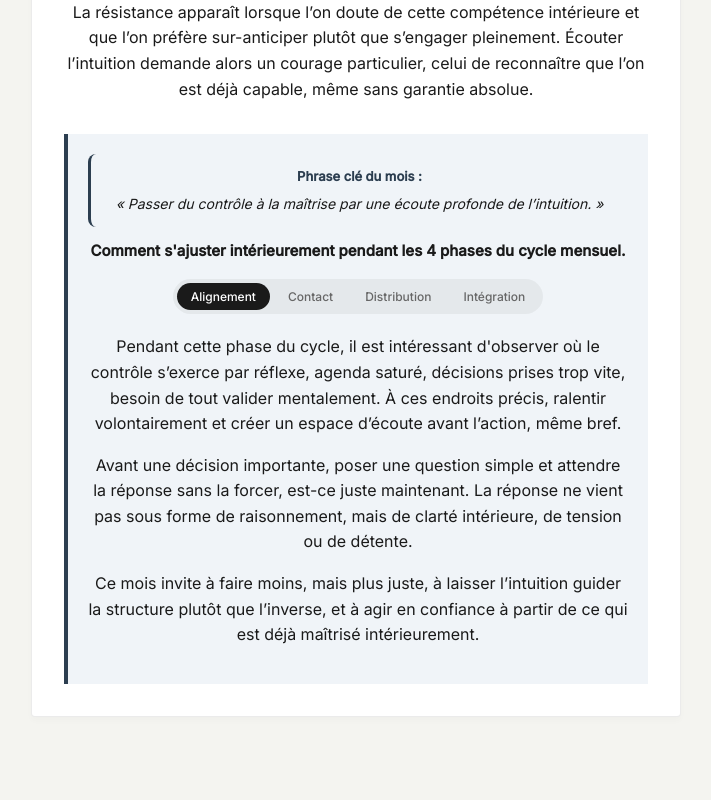
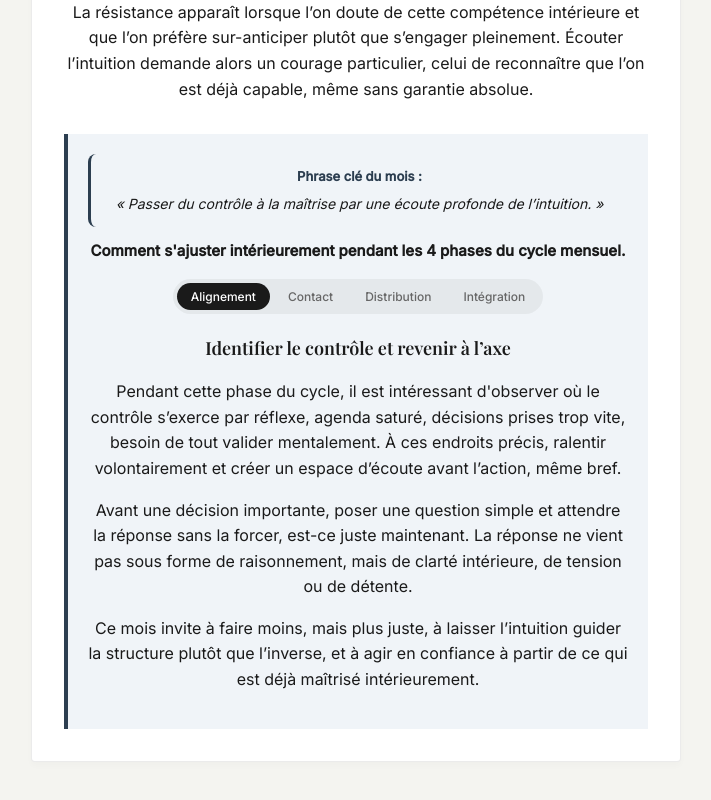
Before and after one commit to NeousAxis/cosmos-app, a React (Vite) app in the folder cosmos-web/: page / in a window 1280 px wide. Shown: the part 1207-2007 px from the top of the page, without its empty margins (284-995 px from the left). Built offline with nearby package versions, Linux system fonts and the light colour scheme.

Commit message:
update cycle text

```diff
--- a/cosmos-web/src/App.jsx
+++ b/cosmos-web/src/App.jsx
@@ -466,6 +466,7 @@ function App() {
 
                                 switch (actionTab) {
                                   case 'alignement':
+                                    title = "Identifier le contrôle et revenir à l’axe";
                                     text = `Pendant cette phase du cycle, il est intéressant d'observer où le contrôle s’exerce par réflexe, agenda saturé, décisions prises trop vite, besoin de tout valider mentalement. À ces endroits précis, ralentir volontairement et créer un espace d’écoute avant l’action, même bref.
 
 Avant une décision importante, poser une question simple et attendre la réponse sans la forcer, est-ce juste maintenant. La réponse ne vient pas sous forme de raisonnement, mais de clarté intérieure, de tension ou de détente.
@@ -488,7 +489,9 @@ Cette phase permet de sentir que la maîtrise véritable ne naît pas de l’opp
 
 Observer comment les décisions changeraient si elles n’étaient plus dictées par l’urgence de contrôler. Comment l’action pourrait devenir plus simple, plus juste, plus alignée. La confiance ne supprime pas l’effort, elle en change la qualité. Elle permet d’agir sans se disperser.
 
-Puis élargir la perception. Imaginer ce que deviendrait le monde si les structures humaines étaient guidées par cette même confiance. Des structures capables de soutenir la vie plutôt qu’au service de la peur, des règles au service du vivant plutôt qu’au service de la peur.
+Puis élargir la perception. Imaginer ce que deviendrait le monde si les structures humaines étaient guidées par cette même confiance. Des structures capables de soutenir la vie plutôt que de la contraindre, des règles au service du vivant plutôt qu’au service de la peur.
+
+Dans le corps, cela peut se traduire par un rythme plus posé, une respiration moins haute, des gestes plus économes et plus précis. L’action naît alors d’un centre stable, plutôt que d’une tension permanente.
 
 La Distribution est une phase d’ouverture. Elle permet de laisser circuler une vision plus vaste, non comme un idéal abstrait, mais comme une orientation intérieure qui commence à influencer concrètement les choix quotidiens.`;
                                     break;
```
